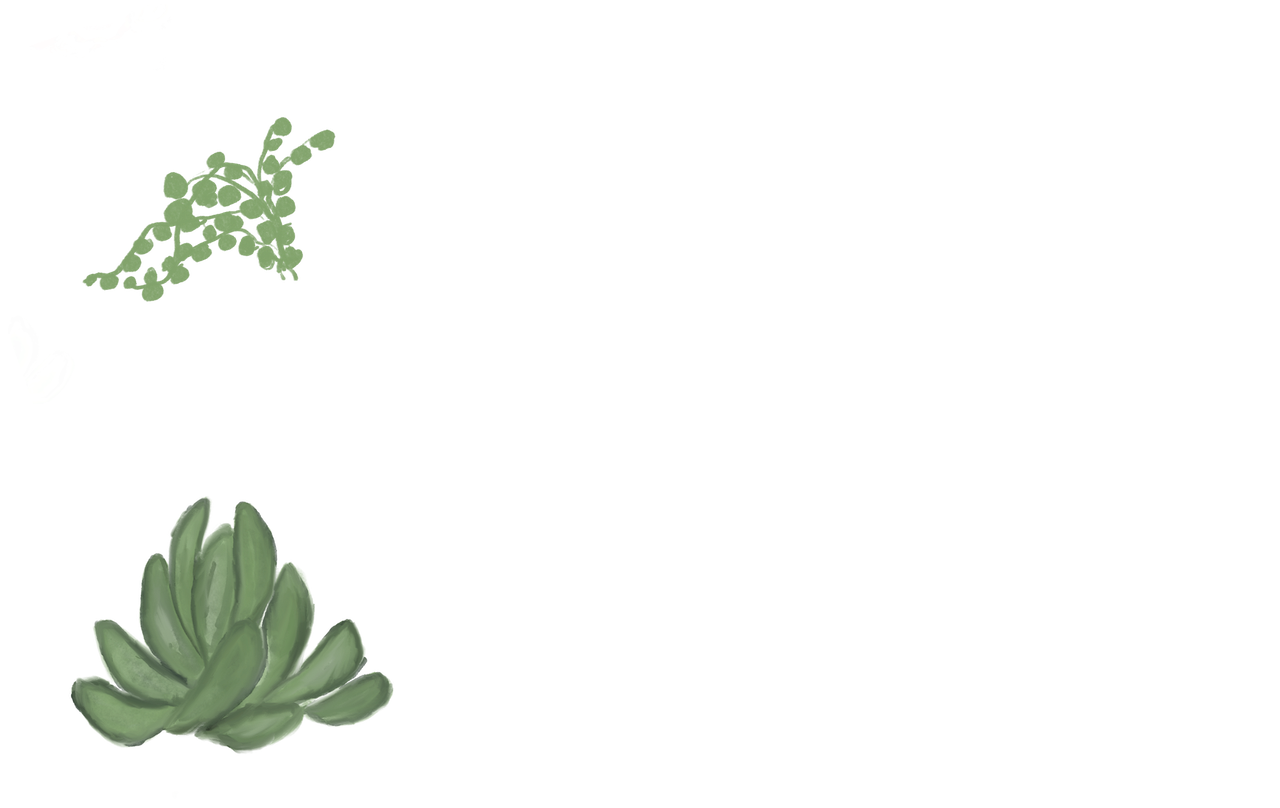
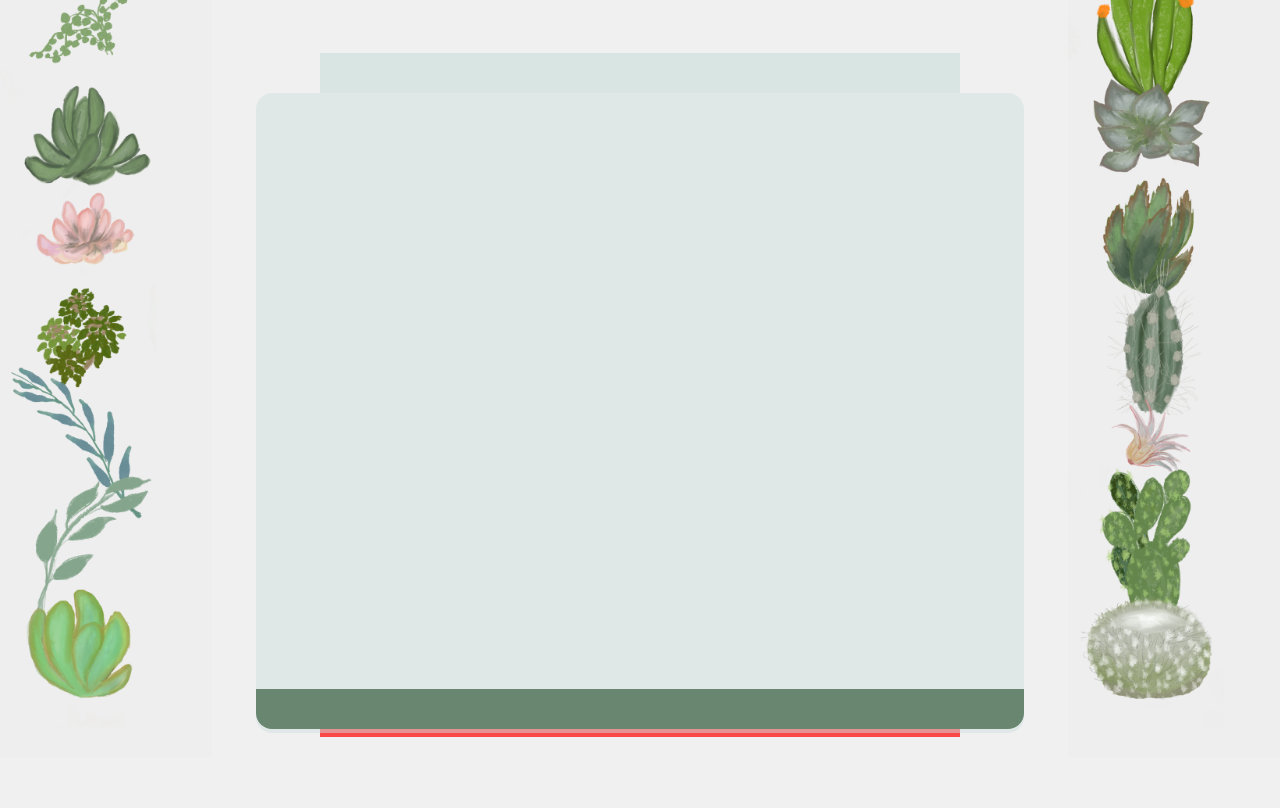
Before and after one commit to AizenLM/terrarium, a plain HTML site: page index.html in a window 1280 px wide. Shown: the part 63-871 px from the top of the page. After the commit the page ends 820 px from the top, so only its background shows below. Drawn offline with Linux system fonts and the light colour scheme; a web font is replaced by a local one.

Commit message:
add jar styles and left right containers

```diff
--- a/index.html
+++ b/index.html
@@ -3,6 +3,7 @@
   <head>
     <meta charset="UTF-8" />
     <meta name="viewport" content="width=device-width, initial-scale=1.0" />
+    <link rel="stylesheet" href="style.css" />
     <title>TERRARIUM</title>
   </head>
   <body>
@@ -126,6 +127,15 @@
           />
         </div>
       </div>
+      <div class="terrerium">
+        <div class="jar-top"></div>
+        <div class="jar-walls">
+          <div class="jar-glossy-long"></div>
+          <div class="jar-glossy-short"></div>
+        </div>
+        <div class="dirt"></div>
+        <div class="jar-bottom"></div>
+      </div>
     </div>
   </body>
 </html>
--- /dev/null
+++ b/style.css
@@ -0,0 +1,86 @@
+   @import url('https://fonts.googleapis.com/css2?family=Braah+One&display=swap');
+
+   body {
+      font-family: "Braah One", sans-serif;
+      background-color: #f0f0f0;
+   }
+
+   h1 {
+      background-color: olive;
+      text-align: center;
+      color: white;
+   }
+
+   .container {
+      background-color: #eee;
+      width: 15%;
+      top: 0px;
+      position: absolute;
+      height: 100%;
+      padding: 10px;
+   }
+
+   #left-container {
+      left: 0px;
+   }
+
+   #right-container {
+      right: 0px;
+   }
+
+   .plant-holder {
+      position: relative;
+      height: 13%;
+      left: -10px;
+   }
+
+   .plant {
+      position: absolute;
+      max-width: 150%;
+      max-height: 150%;
+      z-index: 2;
+   }
+
+   .jar-walls {
+      height: 80%;
+      width: 60%;
+      background: #d1e1df;
+      border-radius: 1rem;
+      position: absolute;
+      bottom: 0.5%;
+      left: 20%;
+      opacity: 0.5;
+      z-index: 1;
+   }
+
+   .jar-top {
+      position: absolute;
+      background-color: #d1e1df;
+      width: 50%;
+      height: 5%;
+      bottom: 80.5%;
+      left: 25%;
+      opacity: 0.7;
+      z-index: 1;
+   }
+
+   .jar-bottom {
+      position: absolute;
+      background-color: red;
+      width: 50%;
+      height: 1%;
+      bottom: 0%;
+      left: 25%;
+      opacity: 0.7;
+
+   }
+
+   .dirt {
+      position: absolute;
+      width: 60%;
+      height: 5%;
+      background-color: rgb(0, 44, 0);
+      bottom: 1%;
+      left: 20%;
+      border-radius: 0 0 1em 1em;
+   }
```
